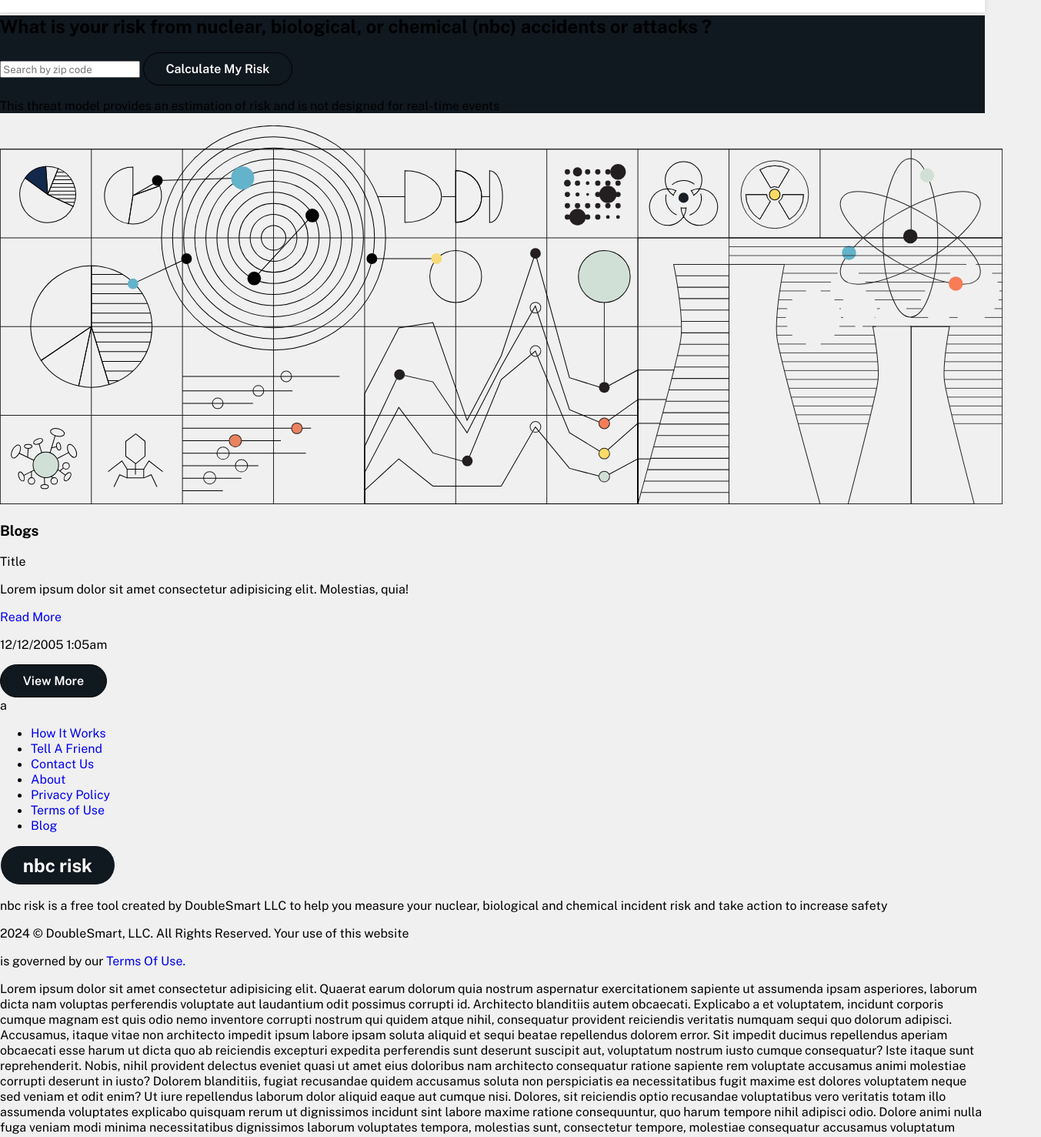
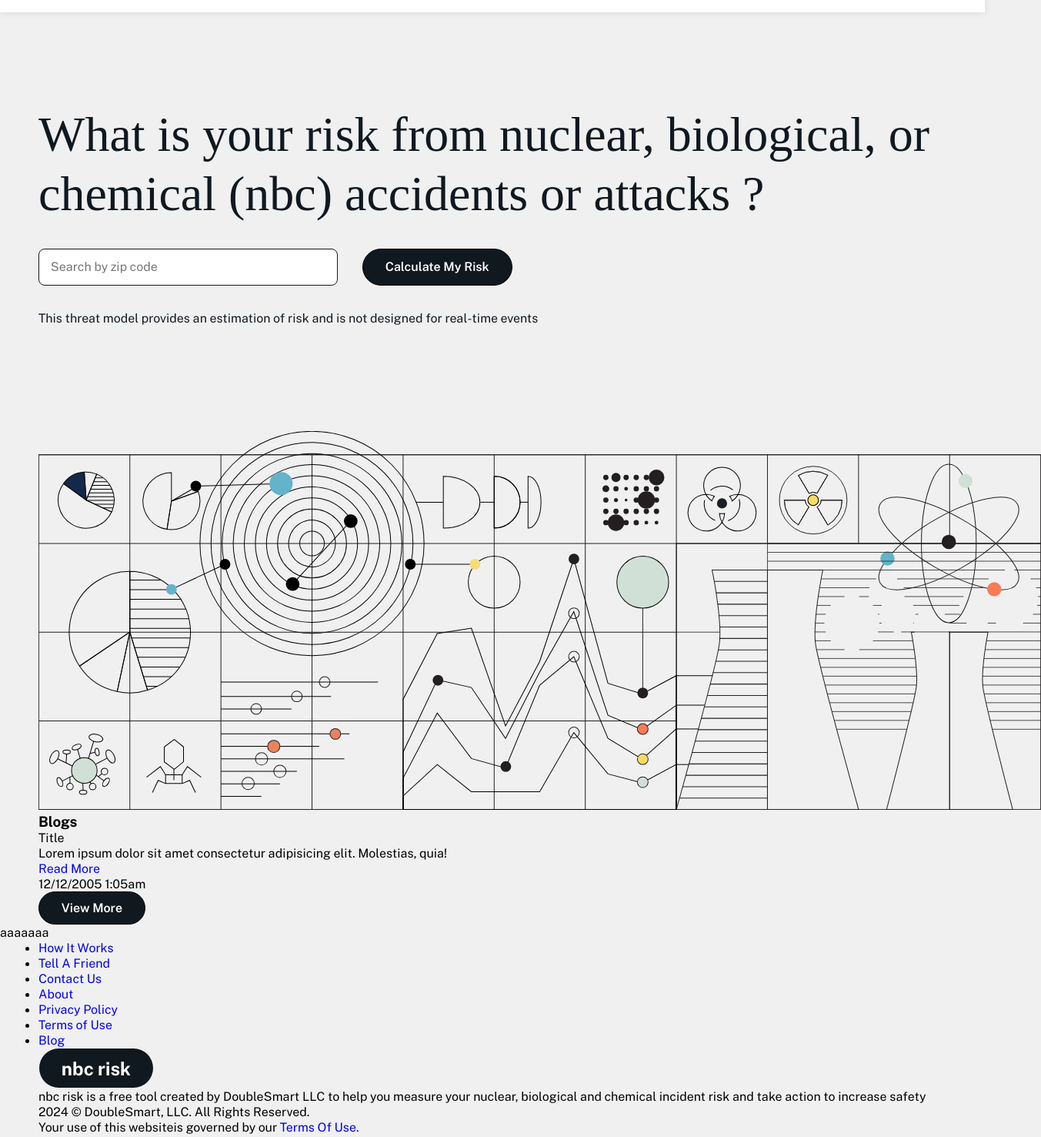
Before and after one commit to ashmit27j/nbcrisk--replica, a website: page index.html in a window 1280 px wide. Shown: the part 80-1557 px from the top of the page at 77% size, 1353 px wide, since content can reach past the window. Drawn offline with nearby package versions, Linux system fonts and the light colour scheme; files whose address does not match are found by name.

Commit message:
Hero-banner made responsive. Note: responsive grid remaining. Has bogus code

```diff
--- a/index.html
+++ b/index.html
@@ -28,9 +28,8 @@
       </nav>
     </div>
     </header>
-    <aside>
+    <!-- <aside>
       <div class="close-svg-container">
-        <!-- close img -->
         <img
           src=""
           alt="mobile-menu-close-toggle"
@@ -44,9 +43,9 @@
           <li class="menu-item"><a href="#">Services</a></li>
           <li class="menu-item"><a href="#">Contact</a></li>
         </ul>
-      </nav>
-    </aside>
-    <section class="hero-container">
+      </nav>x
+    </aside> -->
+    <section class="hero-container container-new">
       <h1 class="hero-heading">
         What is your risk from nuclear, biological, or chemical (nbc) accidents
         or attacks ?
@@ -55,7 +54,7 @@
         <input
           type="text"
           class="search-container"
-          placeholder="Search by zip code"
+          placeholder="    Search by zip code"
         />
         <button type="button" class="cta-button-2">Calculate My Risk</button>
       </div>
@@ -64,14 +63,14 @@
         real-time events
       </p>
     </section>
-    <section class="banner-svg-container">
+    <section class="banner-svg-container container-new ">
       <img
         src="../assets/vectors/banner-img.svg"
         alt="banner-svg"
         class="banner-svg"
       />
     </section>
-    <section class="blog-container">
+    <section class="blog-container container-new">
       <h3>Blogs</h3>
       <div class="cards-container">
         <article class="blog-card">
@@ -88,10 +87,10 @@
       </div>
       <button class="cta-button-2">View More</button>
     </section>
-    <section class="division-line">a</section>
+    <section class="division-line">aaaaaaa</section>
     <footer>
       <div class="footer-wrapper">
-        <nav class="footer-container">
+        <nav class="footer-container container-new">
           <ul class="footer-links">
             <li class="footer-link"><a href="#">How It Works</a></li>
             <li class="footer-link"><a href="#">Tell A Friend</a></li>
@@ -110,12 +109,12 @@
             </p>
           </div>
         </nav>
-        <div class="footer-bottom-text">
+        <div class="footer-bottom-text container-new">
           <p>
-            2024 © DoubleSmart, LLC. All Rights Reserved. Your use of this
-            website
+            2024 © DoubleSmart, LLC. All Rights Reserved.
           </p>
-          <p>is governed by our <a href="#" class="t&c">Terms Of Use.</a></p>
+          <p>Your use of this
+            websiteis governed by our <a href="#" class="t&c">Terms Of Use.</a></p>
         </div>
       </div>
     </footer>
--- a/src/assets/sass/extends.scss
+++ b/src/assets/sass/extends.scss
@@ -20,3 +20,8 @@
   justify-content: space-between;
   align-items: center;
 }
+%flex-column-center {
+  display: flex;
+  flex-direction: column;
+  justify-content: center;
+}
--- a/src/assets/sass/index.scss
+++ b/src/assets/sass/index.scss
@@ -7,6 +7,8 @@
   // font-family: $content-font;
   font-family: $content-font;
   box-sizing: border-box;
+  padding: 0;
+  margin: 0;
 }
 .container-new {
   max-width: 1220px;
@@ -93,8 +95,6 @@ header {
   }
   .desktop-menu-container {
     width: fit-content !important;
-    padding: 0;
-    margin: 0;
   }
   aside {
     display: block !important;
@@ -109,6 +109,69 @@ aside {
 }
 
 .hero-container {
-  // background-color: $alt-background-color;
-  background-color: $black;
+  height: 35rem;
+  @extend %flex-column-center;
+  gap: $default-element-padding;
+  // padding: $default-section-padding $default-sidebar-padding;
+  .hero-heading {
+    padding: 0;
+    margin: 0;
+    font-family: $heading-font;
+    font-size: 4rem;
+    font-weight: 400;
+    color: $primary-text-color;
+    line-height: $line-height;
+  }
+  .hero-grid-container {
+    width: fit-content;
+    // height: 2rem;
+    display: grid;
+    grid-template-columns: 2fr 1fr;
+    grid-template-areas: "input button ";
+    gap: 2rem;
+  }
+  input {
+    // grid-area: input;
+    height: 3rem;
+    width: 100%;
+    border-radius: 0.5rem;
+    border: solid 1px $black;
+    font-size: 1rem;
+    font-weight: 700;
+    color: $black;
+  }
+  input::placeholder {
+    font-weight: 400;
+  }
+  button {
+    height: 3rem;
+    grid-area: button;
+  }
+  p {
+    font-size: 1.5rem;
+    color: $white;
+  }
+  .hero-paragraph {
+    font-size: 1rem;
+    color: $primary-text-color;
+  }
 }
+@media screen and (max-width: 760px) {
+  // .hero-grid-container {
+  //   display: grid;
+  //   grid-template-columns: 300px;
+  //   grid-template-rows: 1fr 1fr;
+  //   grid-template-areas:
+  //     "input"
+  //     "button";
+  // }
+  .hero-container {
+    height: 30rem;
+  }
+  .hero-container {
+    .hero-heading {
+      font-size: 2rem;
+      width: 20rem;
+    }
+  }
+}
--- a/src/assets/sass/variables.scss
+++ b/src/assets/sass/variables.scss
@@ -17,6 +17,7 @@ $alt-background-color: rgb(240, 240, 240);
 
 //text colors:
 $primary-text-color: rgb(16, 24, 32);
+$alt-text-color: rgb(255, 255, 255);
 
 //accent colors:
 $primary-accent-color: rgb(252, 224, 100);
@@ -28,3 +29,12 @@ $primary-button-color: rgb(24, 30, 36);
 //font-families:
 $heading-font: "Oswald", "Times New Roman, serif";
 $content-font: public sans, "times new roman";
+
+//line-height:
+$line-height: 1.2;
+
+//padding:
+$default-sidebar-padding: 2rem;
+$default-element-padding: 2rem;
+$default-element-padding-mobile: 2rem;
+$default-section-padding: 5rem;
```
Also changed, not shown: src/css/index.css.
